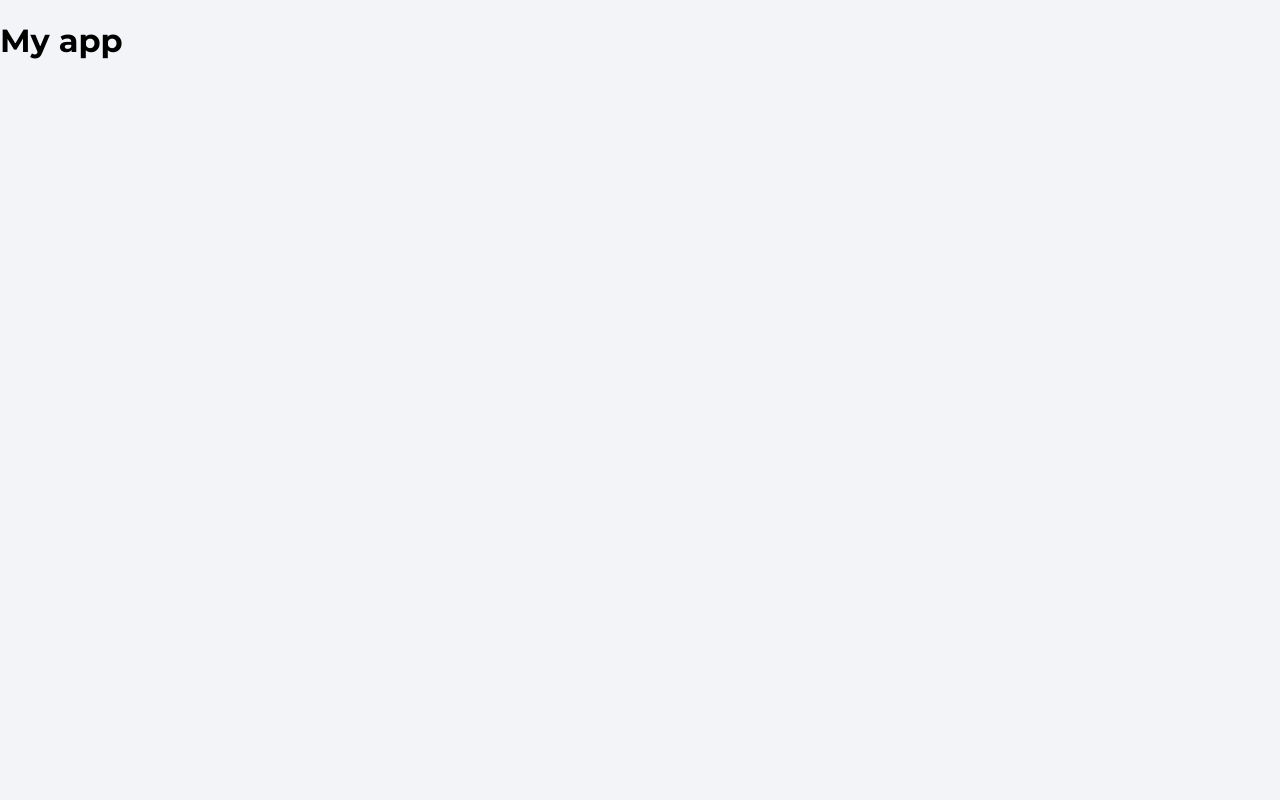
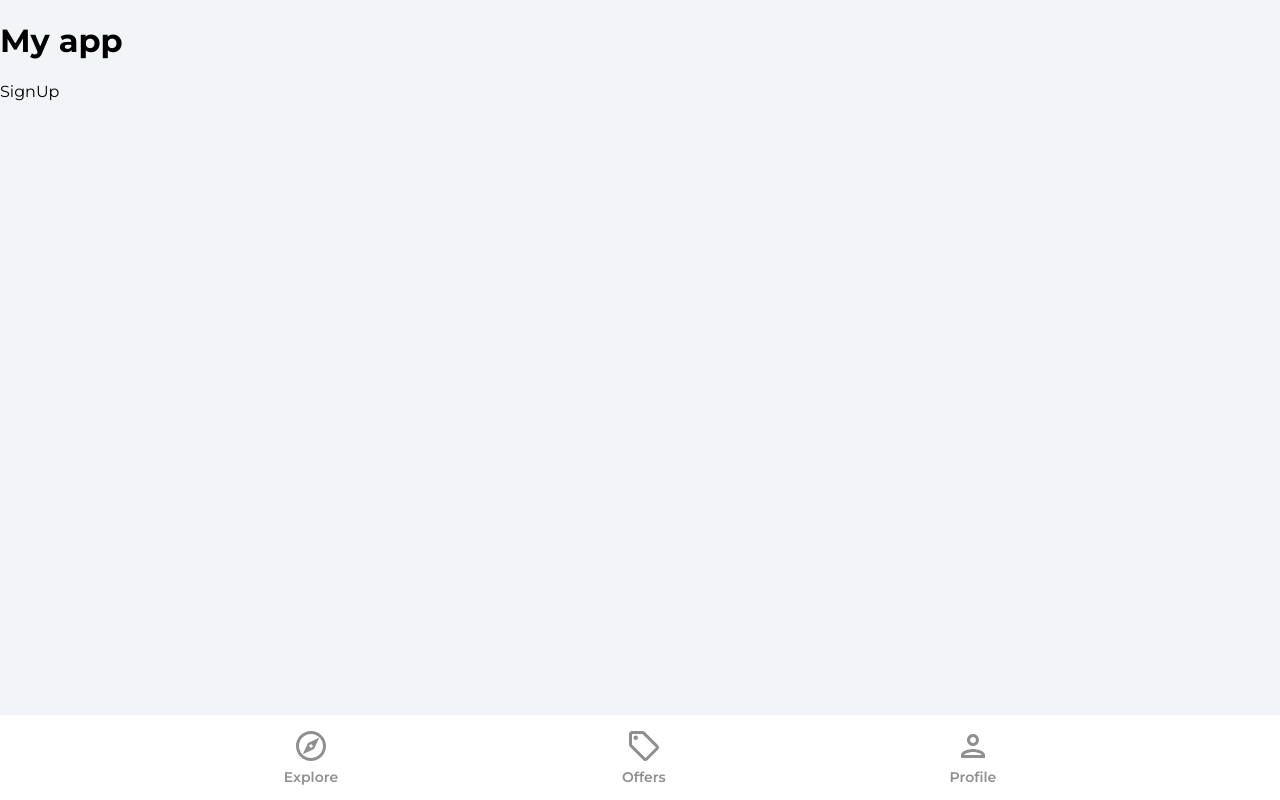
Before and after one commit to ShubhamSingh-S34/House-Market-Place, a React (Create React App) app: page /sign-up in a window 1280 px wide. Built offline with nearby package versions, Linux system fonts and the light colour scheme; the HTML template or start-up script is replaced by a standard one.

Commit message:
Added routes and custom design using useNavigation and useLocation

```diff
--- a/package.json
+++ b/package.json
@@ -9,6 +9,7 @@
     "firebase": "^9.23.0",
     "react": "^18.2.0",
     "react-dom": "^18.2.0",
+    "react-router-dom": "^6.14.1",
     "react-scripts": "5.0.1",
     "web-vitals": "^2.1.4"
   },
--- a/src/App.js
+++ b/src/App.js
@@ -1,8 +1,35 @@
-
+import { BrowserRouter as Router, Routes, Route } from "react-router-dom";
+import Navbar from "./components/Navbar.js";
+import Explore from "./pages/Explore.js"
+import ForgetPassword from "./pages/ForgetPassword.js"
+import Offers from "./pages/Offers.js"
+import Profile from "./pages/Profile.js"
+import SignIn from "./pages/SignIn.js"
+import SignUp from "./pages/SignUp.js"
 
 function App() {
   return (
-   <h1>My app</h1>
+
+   <div>
+      <h1>My app</h1>
+      <Router>
+        <Routes>
+          <Route path="/" element={<Explore />} />
+          <Route path="/forgetpassword" element={<ForgetPassword />} />
+          <Route path="/offers" element={<Offers />} />
+          <Route path="/profile" element={<Profile />} />
+          <Route path="/sign-in" element={<SignIn />} />
+          <Route path="/sign-up" element={<SignUp/>} />
+        </Routes>
+        <Navbar />
+      </Router>
+
+
+
+
+
+
+   </div>
   );
 }
 
--- /dev/null
+++ b/src/components/Navbar.js
@@ -0,0 +1,38 @@
+import React from 'react'
+import { useNavigate, useLocation } from 'react-router-dom'
+import {ReactComponent as OfferIcon} from '../assets/svg/localOfferIcon.svg'
+import {ReactComponent as ExploreIcon} from '../assets/svg/exploreIcon.svg'
+import {ReactComponent as PersonalOutlineIcon} from '../assets/svg/personOutlineIcon.svg'
+
+function Navbar() {
+
+    const navigate= useNavigate();
+    const location= useLocation();
+    const checkPath=(route)=>{
+        if(location.pathname===route) return true;
+        return false;
+    }
+  return (
+    <footer className='navbar'>
+        <div className='navbarNav'>
+            <ul className='navbarListItems'>
+                <li className='navbarListItem' onClick={()=> navigate('/')}>
+                    <ExploreIcon fill={checkPath('/') ? '#2c2c2c':'#8f8f8f'} width='36px' height='36px' />
+                    <p className={checkPath('/')?'navbarListItemNameActive':'navbarListItemName'}>Explore</p>
+                </li>
+                <li className='navbarListItem'  onClick={()=> navigate('/offers')}>
+                    <OfferIcon fill={checkPath('/offers') ? '#2c2c2c':'#8f8f8f'} width='36px' height='36px' />
+                    <p className={checkPath('/offers')?'navbarListItemNameActive':'navbarListItemName'}>Offers</p>
+                </li>
+                <li className='navbarListItem'  onClick={()=> navigate('/profile')}>
+                    <PersonalOutlineIcon fill={checkPath('/profile') ? '#2c2c2c':'#8f8f8f'} width='36px' height='36px' />
+                    <p className={checkPath('/profile')?'navbarListItemNameActive':'navbarListItemName'}>Profile</p>
+                </li>
+            </ul>
+        </div>
+
+    </footer>
+  )
+}
+
+export default Navbar
--- /dev/null
+++ b/src/pages/Explore.js
@@ -0,0 +1,9 @@
+import React from 'react'
+
+function Explore() {
+  return (
+    <div>Explore</div>
+  )
+}
+
+export default Explore
--- /dev/null
+++ b/src/pages/ForgetPassword.js
@@ -0,0 +1,9 @@
+import React from 'react'
+
+function ForgetPassword() {
+  return (
+    <div>ForgetPassword</div>
+  )
+}
+
+export default ForgetPassword
--- /dev/null
+++ b/src/pages/Offers.js
@@ -0,0 +1,9 @@
+import React from 'react'
+
+function Offers() {
+  return (
+    <div>Offers</div>
+  )
+}
+
+export default Offers
--- /dev/null
+++ b/src/pages/Profile.js
@@ -0,0 +1,9 @@
+import React from 'react'
+
+function Profile() {
+  return (
+    <div>Profile</div>
+  )
+}
+
+export default Profile
--- /dev/null
+++ b/src/pages/SignIn.js
@@ -0,0 +1,9 @@
+import React from 'react'
+
+function SignIn() {
+  return (
+    <div>SignIn</div>
+  )
+}
+
+export default SignIn
--- /dev/null
+++ b/src/pages/SignUp.js
@@ -0,0 +1,9 @@
+import React from 'react'
+
+function SignUp() {
+  return (
+    <div>SignUp</div>
+  )
+}
+
+export default SignUp
```
Also changed, not shown: 1 other file (tests, documents, lock files or other folders).
